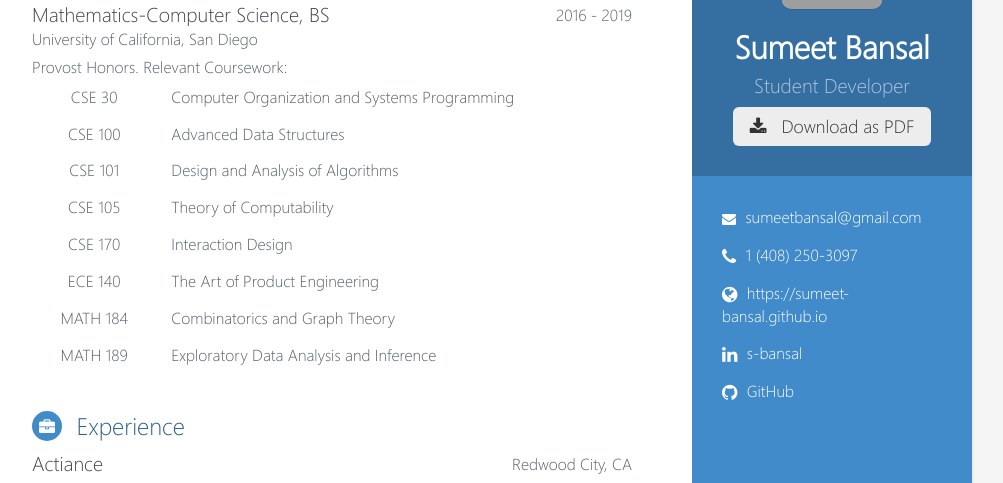
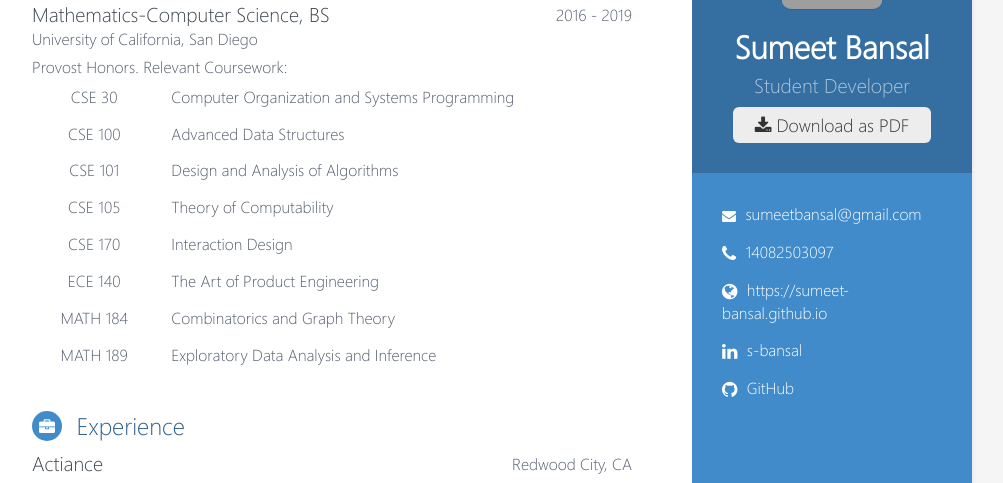
Before and after one commit to sumeet-bansal/sumeet-bansal.github.io, a Jekyll site: the page built from _pages/resume.md, in a window 1280 px wide and 900 px high. Shown: the part 126-609 px from the top of the window, without its empty margins (168-1171 px from the left). Built offline with Jekyll 4.4.1, drawn with Linux system fonts in a browser that asks for light colours.

Commit message:
validated most of site code

```diff
--- a/_config.yml
+++ b/_config.yml
@@ -51,7 +51,7 @@
 #xmpp:              username@server.com
 #hackernews:        username
 #behance:           username
-phone:             1 (408) 250-3097
+phone:             14082503097
 
 # Jekyll plugins
 plugins:
--- a/_layouts/home.html
+++ b/_layouts/home.html
@@ -3,7 +3,7 @@
 ---
 
 <!DOCTYPE html>
-<html>
+<html lang="en">
 
 <head>
 	{% include head.html %}
--- a/_layouts/post-list.html
+++ b/_layouts/post-list.html
@@ -3,7 +3,7 @@
 ---
 
 <!DOCTYPE html>
-<html>
+<html lang="en">
 
 <head>
 	{% include head.html %}
@@ -50,7 +50,7 @@
 		</div>
 	</div>
 
-	<script type="text/javascript" src="{{ site.url }}/assets/js/scrollbars.js"></script>
+	<script src="{{ site.url }}/assets/js/scrollbars.js"></script>
 
 	{% include scripts.html %}
 
--- a/_layouts/post.html
+++ b/_layouts/post.html
@@ -3,7 +3,7 @@
 ---
 
 <!DOCTYPE html>
-<html>
+<html lang="en">
 
 <head>
 	{% include head.html %}
@@ -56,7 +56,7 @@
 		</div>
 	</div>
 
-	<script type="text/javascript" src="{{ site.url }}/assets/js/scrollbars.js"></script>
+	<script src="{{ site.url }}/assets/js/scrollbars.js"></script>
 
 	{% include scripts.html %}
 
--- a/_layouts/resume.html
+++ b/_layouts/resume.html
@@ -3,7 +3,7 @@
 ---
 
 <!DOCTYPE html>
-<html>
+<html lang="en">
 
 <head>
 	{% include head.html %}
@@ -18,7 +18,7 @@
 			<div id="profile-container">
 
 				<a href="{{ site.url }}" class="logo">
-					<img img id="profile-img" src="{{ site.url }}/images/{{ site.logo }}" alt="profile picture" />
+					<img id="profile-img" src="{{ site.url }}/images/{{ site.logo }}" alt="profile picture" />
 				</a>
 
 				{% if site.data.resume.name %}
@@ -32,8 +32,7 @@
 				<div id="download">
 					<a href="{{ site.url }}/assets/Resume.pdf">
 						<button class="btn btn-lg btn-outline">
-							<i class="fa fa-download"></i>
-							<p>Download as PDF</p>
+							<i class="fa fa-download"></i> Download as PDF
 						</button>
 					</a>
 				</div>
@@ -46,7 +45,7 @@
 					{% if site.email %}
 					<li id="email">
 						<i class="fa fa-envelope"></i>
-						<a href="mailto: {{ site.email }}">{{ site.email }}</a>
+						<a href="mailto:{{ site.email }}">{{ site.email }}</a>
 					</li>
 					{% endif %}
 
@@ -286,9 +285,9 @@
 		</div>
 	</div>
 
-	<script type="text/javascript" src="{{ site.url }}/assets/js/src/jquery-2.2.3.min.js"></script>
-	<script type="text/javascript" src="{{ site.url }}/assets/js/bootstrap.min.js"></script>
-	<script type="text/javascript" src="{{ site.url }}/assets/js/resume.js"></script>
+	<script src="{{ site.url }}/assets/js/src/jquery-2.2.3.min.js"></script>
+	<script src="{{ site.url }}/assets/js/bootstrap.min.js"></script>
+	<script src="{{ site.url }}/assets/js/resume.js"></script>
 
 	{% include scripts.html %}
 
```
Also changed, not shown: README.md.
